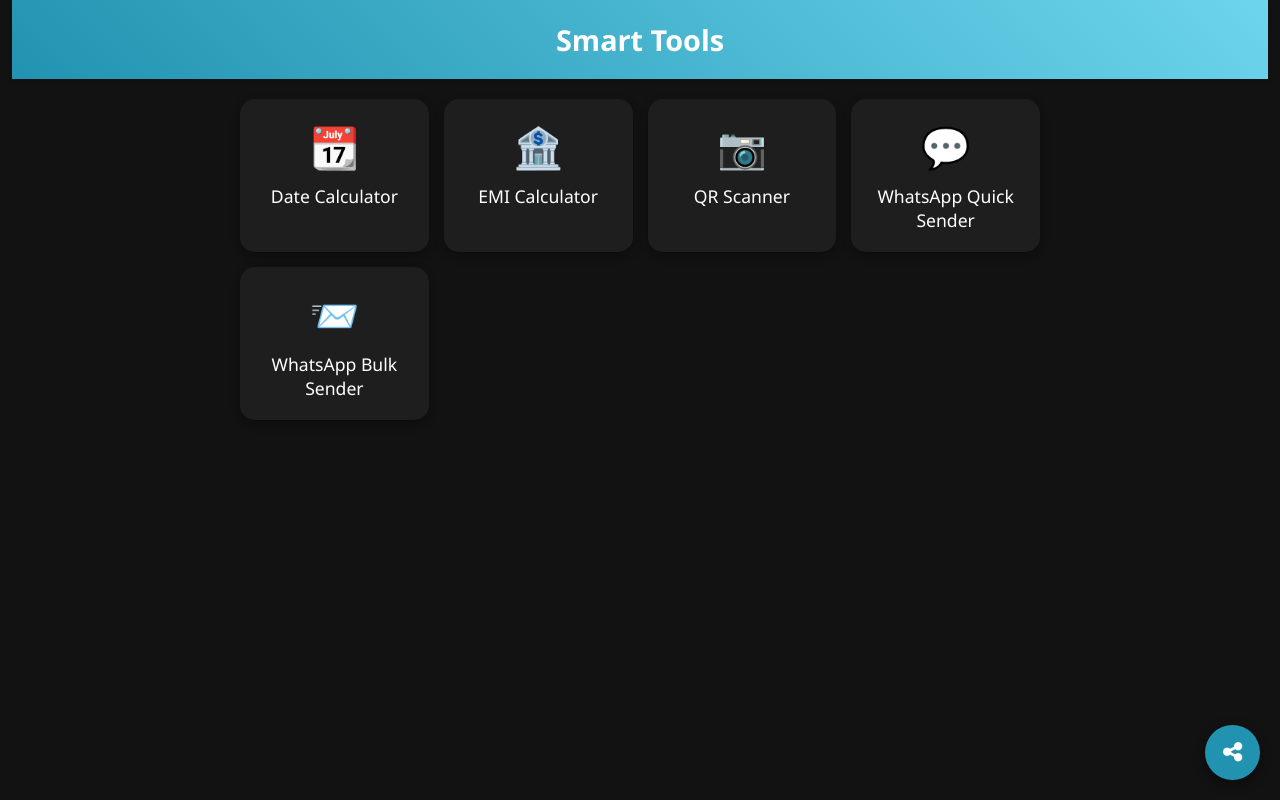
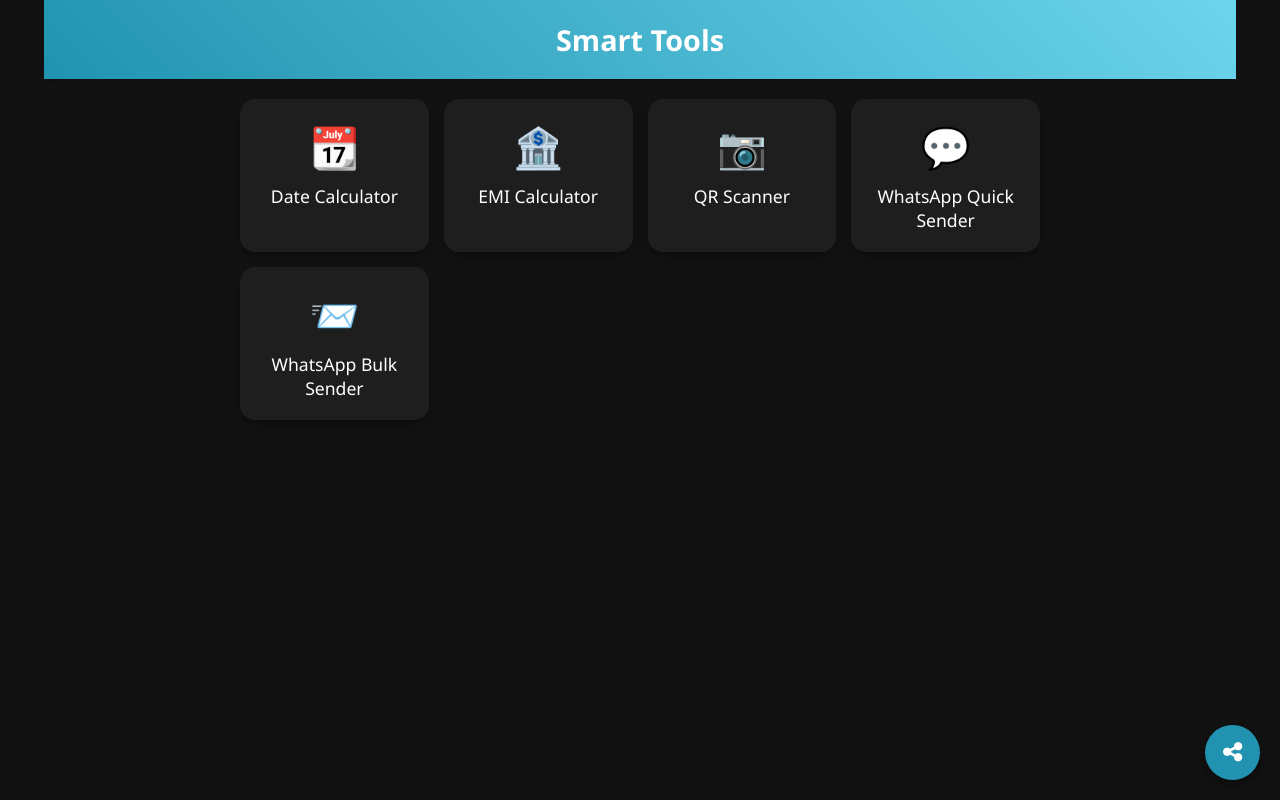
Before and after one commit to Selbindotin/Tools, a plain HTML site: page index.html in a window 1280 px wide. Drawn offline with Linux system fonts and the light colour scheme.

Commit message:
Update index.html

```diff
--- a/index.html
+++ b/index.html
@@ -26,7 +26,7 @@
   <meta name="google-site-verification" content="xHsY6ExepRG1L-XRsNTH7CdDA204BnrZbLnD8laS94c" />
 
   <meta charset="UTF-8" />
-  <meta name="viewport" content="width=device-width, initial-scale=.75"/>
+  <meta name="viewport" content="width=device-width, initial-scale=1.0"/>
   <title>Smart Tools - Free Online Calculators & Utilities</title>
 
   <!-- SEO Meta Tags -->
@@ -63,7 +63,7 @@
     }
 
     header {
-      width: 95%;
+      width: 90%;
       padding: 20px;
       text-align: center;
       font-size: 1.8em;
```
